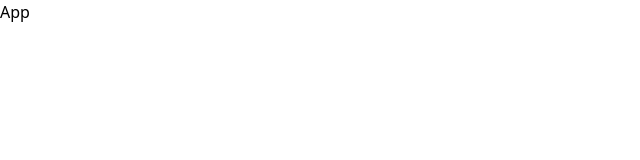
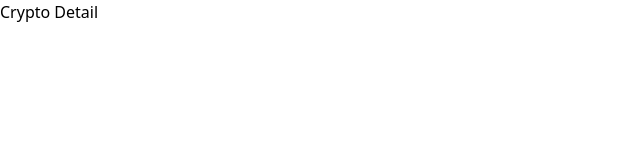
Before and after one commit to matheusprado1/crypto-view, a React (Vite) app: page /coin/1 in a window 1280 px wide. Shown: the top 160 px of the page, without its empty margins (0-640 px from the left). Built offline with nearby package versions, Linux system fonts and the light colour scheme.

Commit message:
feat: create routes and pages

```diff
--- a/package.json
+++ b/package.json
@@ -11,7 +11,8 @@
   },
   "dependencies": {
     "react": "^18.2.0",
-    "react-dom": "^18.2.0"
+    "react-dom": "^18.2.0",
+    "react-router-dom": "^6.22.3"
   },
   "devDependencies": {
     "@types/react": "^18.2.64",
--- a/src/App.jsx
+++ b/src/App.jsx
@@ -1,9 +1,20 @@
+import {
+  BrowserRouter,
+  Route,
+  Routes,
+} from "react-router-dom";
+import CryptoHome from "./pages/CryptoHome";
+import CryptoDetail from "./pages/CryptoDetail";
+
 const App = () => {
 
   return (
-    <>
-      <h1 className="text-center">App</h1>
-    </>
+    <BrowserRouter>
+      <Routes>
+        <Route path="/" element={<CryptoHome />} />
+        <Route path="coin/:id" element={<CryptoDetail />} />
+      </Routes>
+    </BrowserRouter>
   )
 }
 
--- /dev/null
+++ b/src/pages/CryptoDetail.jsx
@@ -0,0 +1,9 @@
+const CryptoDetail = () => {
+  return (
+    <div>
+      Crypto Detail
+    </div>
+  )
+}
+
+export default CryptoDetail
--- /dev/null
+++ b/src/pages/CryptoHome.jsx
@@ -0,0 +1,9 @@
+const CryptoHome = () => {
+  return (
+    <div>
+      Crypto Home
+    </div>
+  )
+}
+
+export default CryptoHome
```
Also changed, not shown: 1 other file (tests, documents, lock files or other folders).
